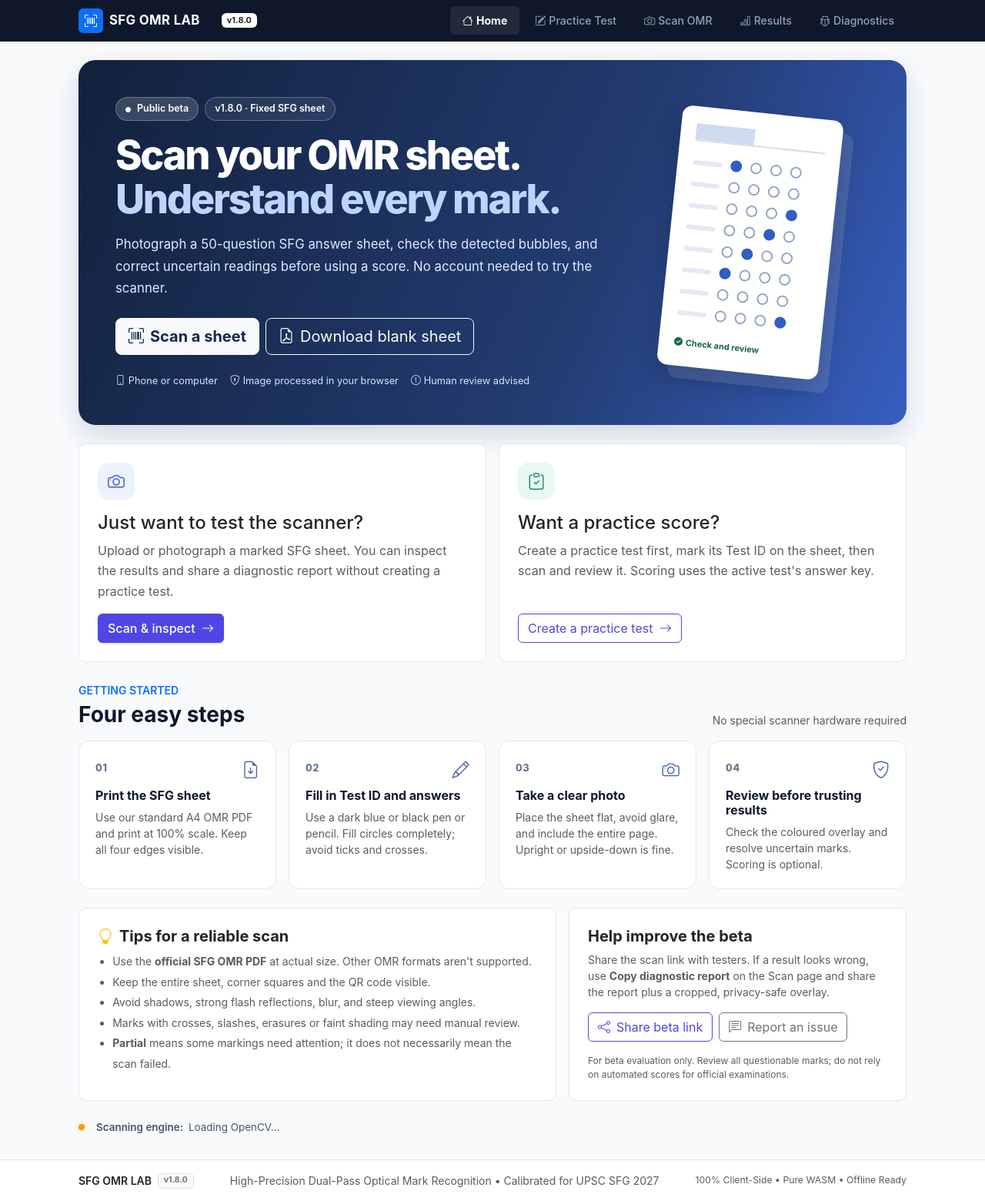
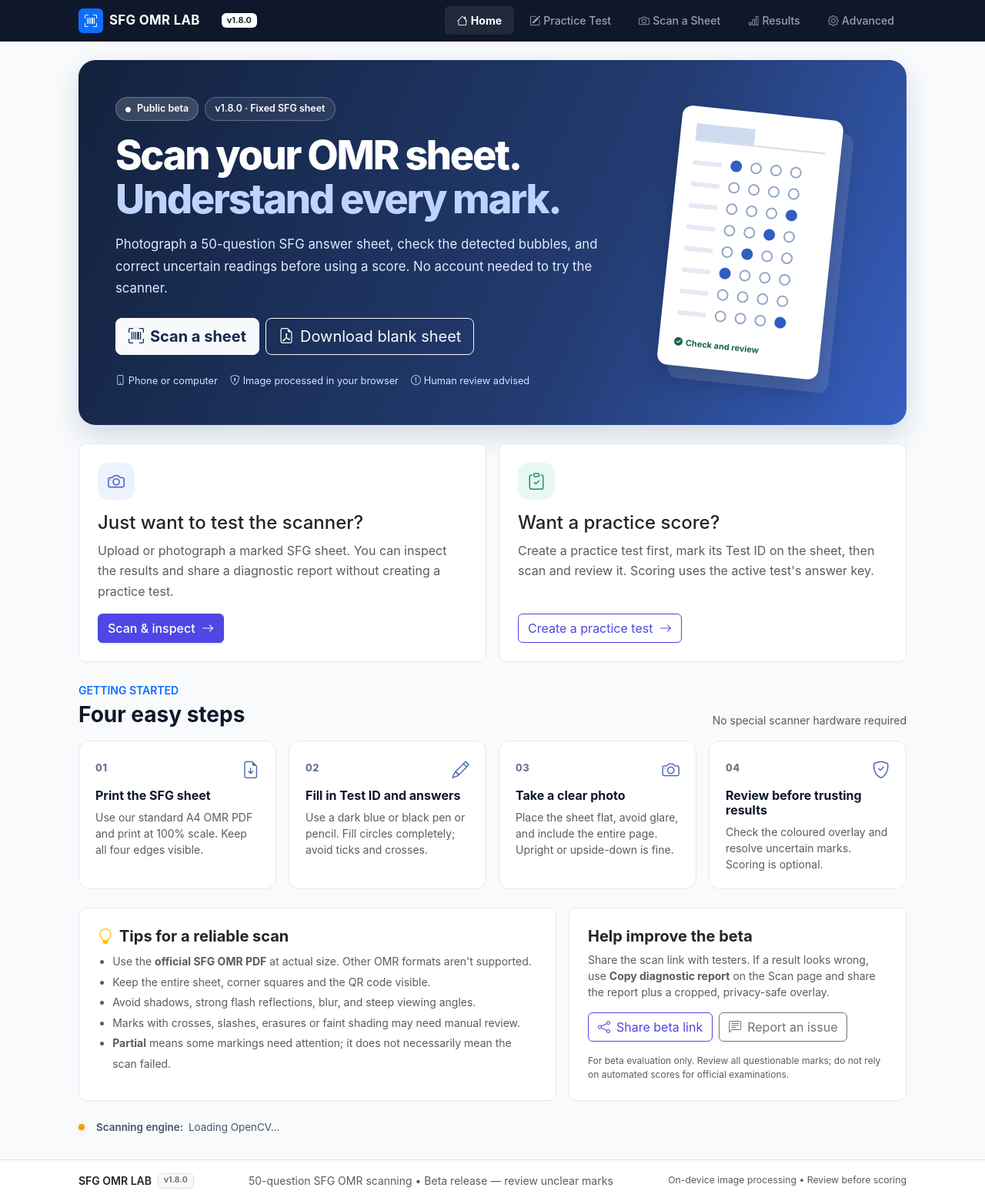
Before and after one commit to aalsiyodha/sfg-omr-lab, a React (Vite) app: page / in a window 1280 px wide. Shown: the whole page at 77% size. Built offline with nearby package versions, Linux system fonts and the light colour scheme.

Commit message:
Polish v1.8 responsive beta interface and accurate scanner terminology

```diff
--- a/src/App.tsx
+++ b/src/App.tsx
@@ -53,9 +53,9 @@ export default function App() {
                 {[
                   ['/', 'Home', 'bi-house'],
                   ['/practice', 'Practice Test', 'bi-pencil-square'],
-                  ['/scan', 'Scan OMR', 'bi-camera'],
+                  ['/scan', 'Scan a Sheet', 'bi-camera'],
                   ['/results', 'Results', 'bi-bar-chart'],
-                  ['/diagnostics', 'Diagnostics', 'bi-bug'],
+                  ['/diagnostics', 'Advanced', 'bi-gear'],
                 ].map(([to, label, icon]) => (
                   <li className="nav-item" key={to}>
                     <NavLink to={to} end={to==='/'} className={({isActive}) => `nav-link px-3 ${isActive ? 'active fw-bold' : ''}`}>
@@ -85,10 +85,10 @@ export default function App() {
               <span className="badge bg-light text-secondary border">{APP_RELEASE_LABEL}</span>
             </div>
             <div>
-              High-Precision Dual-Pass Optical Mark Recognition &bull; Calibrated for UPSC SFG 2027
+              50-question SFG OMR scanning &bull; Beta release — review unclear marks
             </div>
             <div className="text-muted small">
-              100% Client-Side &bull; Pure WASM &bull; Offline Ready
+              On-device image processing &bull; Review before scoring
             </div>
           </div>
         </footer>
```
